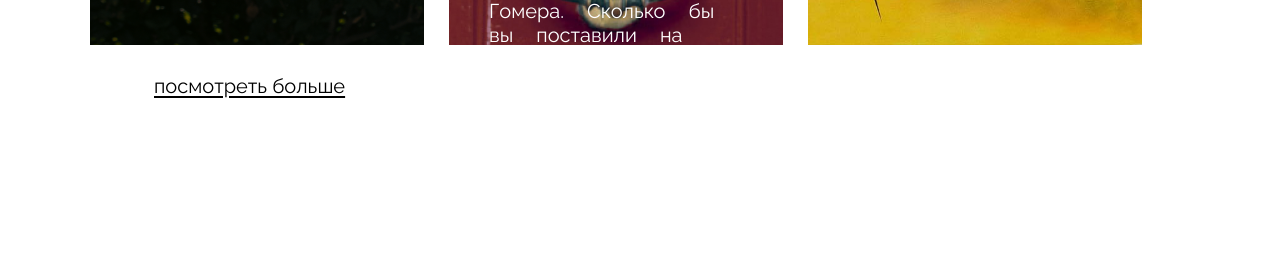
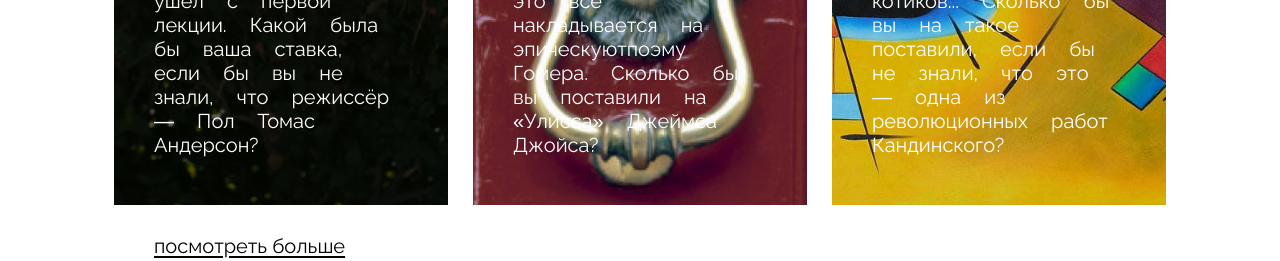
Before and after one commit to Diana13579/ono-tebe-nado-fd, a plain HTML site: page index.html in a window 1280 px wide. Shown: the part 1922-2183 px from the top of the page. Drawn offline with Linux system fonts and the light colour scheme.

Commit message:
Правка

```diff
--- a/index.html
+++ b/index.html
@@ -8,23 +8,12 @@
     <link rel="stylesheet" href="fonts/fonts.css" />
     <link rel="stylesheet" href="styles/global.css" />
     <link rel="stylesheet" href="styles/style.css" />
-
-
-
   </head>
 
-
   <body>
-
     <header>
-
-
-
-
       <nav class="header_menu">
-
         <ul class="menu">
-
           <li>
             <p class="head">главная</p>
           </li>
@@ -36,9 +25,7 @@
           <li class="see_lots">
             <a href="#0">об аукционе</a>
           </li>
-
         </ul>
-
       </nav>
       <a class="header_image">
         <img class="header_logo" src="./images/logo-black.svg" alt="Логотип" />
@@ -58,114 +45,94 @@
           </li>
         </ul>
       </address>
-
-
     </header>
-
-
 
     <main>
     <section class="cover">
       <div class="overlay"></div>
-      <h1 class="cover_title">
+
+      <div class="cover_title">
         <div class="words">
           <span class="it">оно</span>
           <span class="you">тебе</span>
           <span class="need">надо</span>
         </div>
-  </h1>
+      </div>
       <div class="description">
         <p>Аукцион вещей, в которые никто не верил</p>
         <button>СДЕЛАТЬ СТАВКУ</button>
       </div>
+    </section>
 
-    </section>
-    </main>
-
-
-
+    <section>
       <div class="lots">
-
         <h2>Лоты</h2>
         <div class="container_1">
-
           <div class="cards">
             <article class="card_about_cinema">
               <div class="overlay"></div>
-        <h3>
-                Фильм режиссёра, который бросил киношколу
-              </h3>
+              <h3>Фильм режиссёра, который бросил киношколу</h3>
               <p class="card_text">
-               Не просто бросил, а ушёл с первой лекции. Какой была бы ваша ставка, если бы вы не знали, что режиссёр — Пол Томас Андерсон?
+                Не просто бросил, а ушёл с первой лекции. Какой была бы ваша
+                ставка, если бы вы не знали, что режиссёр — Пол Томас Андерсон?
               </p>
-
             </article>
 
             <article class="card_about_book">
-          <div>
               <h3>
                 Книга, где описан один скучный день из жизни рекламного агента
               </h3>
               <p class="card_text">
-                Объёмом почти в тысячу страниц. Иногда без знаков препинания и с переходами на древнеанглийский. В ней одновременно рассказывается о 16 июня 1904 года и об истории литературы, начиная с античных времён. И это всё накладывается на эпическуютпоэму Гомера. Сколько бы вы поставили на «Улисса» Джеймса Джойса?
+                Объёмом почти в тысячу страниц. Иногда без знаков препинания и с
+                переходами на древнеанглийский. В ней одновременно
+                рассказывается о 16 июня 1904 года и об истории литературы,
+                начиная с античных времён. И это всё накладывается на
+                эпическуютпоэму Гомера. Сколько бы вы поставили на «Улисса»
+                Джеймса Джойса?
               </p>
+            </article>
 
-           </article>
             <article class="card_about_picture">
-
               <h3>
                 Картина, которую повторит даже 5-летний сын маминой подруги
               </h3>
               <p class="card_text">
                 Ну действительно, там линия, тут кружочек, а здесь и вовсе
-                что-то похожее на инфузорию-туфельку. Никаких полей, лесов, котиков... Сколько бы вы на такое поставили, если бы не знали, что это — одна из революционных работ Кандинского?
+                что-то похожее на инфузорию-туфельку. Никаких полей, лесов,
+                котиков... Сколько бы вы на такое поставили, если бы не знали,
+                что это — одна из революционных работ Кандинского?
               </p>
- </article>  </div>  <a href="#0" class="see_more">посмотреть больше</a>
+            </article>
           </div>
-
         </div>
-
-
-
-
-
-
-
-
+      </div>
+      <a href="#0" class="see_more">посмотреть больше</a>
+    </section>
 
     <section class="about_auction">
       <div class="container_2">
         <div class="logo">
-            <img
-              src="./images/logo-white.svg"
-              alt="image"
-              class="image"
-            />
+          <img src="./images/logo-white.svg" alt="image" class="image" />
         </div>
         <div class="content">
           <h4>ОБ АУКЦИОНЕ</h4>
           <div class="text">
             <p class="text_1">
-
               Здесь вы не встретите очередное пафосное cобрание невероятно<br />
               дорогого антиквариата. Наши лоты вообще не должны были
               попастьни<br />
               на один аукцион. Потому что кому нужен дневник
               девочки-подростка<br />
-                или картина, которую может нарисовать даже ребёнок? Кому
-                нужны<br />
+              или картина, которую может нарисовать даже ребёнок? Кому нужны<br />
               все эти странные вещи, созданные любителями?
             </p>
             <p class="text_2">
-
               Слишком сложные или, наоборот, слишком простые. Опережающие
-                <br />своё время. В пух и прах растерзанные критиками.
-                Непринятые и<br />
-                непонятые. Когда-то они казались просто неудачными Но,
-                несмотря<br />
+              <br />своё время. В пух и прах растерзанные критиками. Непринятые
+              и<br />
+              непонятые. Когда-то они казались просто неудачными Но, несмотря<br />
               на критику, кажущуюся простоту или сложность, сейчас без этих<br />
-                лотов невозможно представить современную культуру. Когда в
-                эти<br />
+              лотов невозможно представить современную культуру. Когда в эти<br />
               вещи не верил никто, продолжали верить их создатели. И сейчас
               <br />
               эти лоты стали культовыми.
@@ -179,11 +146,8 @@
 
 
     <footer>
-
       <address>
-
         <ul class="footer_address">
-
           <li>
             <a href="tel.+99995555555">+9 999 555 5555</a>
           </li>
@@ -196,14 +160,10 @@
             наб. Принсенграхт 263-<br />
             265, Амстердам
           </li>
-
         </ul>
-
       </address>
 
-
       <nav class="footer_menu">
-
         <ul class="footer_menu-link">
           <li class="footer_link">
             <a href="#" class="footer_links" class="footer_main"> главная </a>
@@ -216,12 +176,8 @@
           <li class="footer_link">
             <a href="#" class="footer_link"> об аукционе </a>
           </li>
-
         </ul>
-
       </nav>
-
-
 
       <div class="footer__social-icon">
         <div>
@@ -245,7 +201,6 @@
             />
           </a>
         </div>
-
       </div>
     </footer>
   </body>
--- a/styles/style.css
+++ b/styles/style.css
@@ -103,7 +103,7 @@ header {
   word-spacing: 5px;
   width: 286px;
   letter-spacing: 0.3em;
-  width: 286px;
+  /* width: 286px; */
   height: 115px;
   font-size: 100px;
   font-weight: 700;
@@ -153,7 +153,8 @@ button {
   font-size: 22px;
   line-height: 51px;
   font-weight: 500;
-  text-align: center;}
+  text-align: center;
+}
 
 .lots {
     display: grid;
@@ -181,8 +182,8 @@ height: 723px;
 
 }
 .cards {
-width: 1052px;
-height: 563px;
+width: 1100px;
+height: 723px;
 display: flex;
 justify-content: center;
 gap: 25px;
@@ -190,12 +191,11 @@ gap: 25px;
 
 .card_about_cinema {
   width: 334px;
-  height: 596px;
+
   padding: 51px 40px 48px;
   position: relative;
   height: 100%;
   display: flex;
-
   flex-direction: column;
   z-index: 1;
   justify-content: space-between;
@@ -209,7 +209,7 @@ gap: 25px;
 
 .card_about_book {
  width: 334px;
-  height: 596px;
+
   padding: 51px 40px 48px;
   position: relative;
   height: 100%;
@@ -227,7 +227,7 @@ gap: 25px;
 
 .card_about_picture {
   width: 334px;
-  height: 596px;
+
   padding: 51px 40px 48px;
   position: relative;
   height: 100%;
```
Lines whose indentation alone changed are shown as unchanged.
